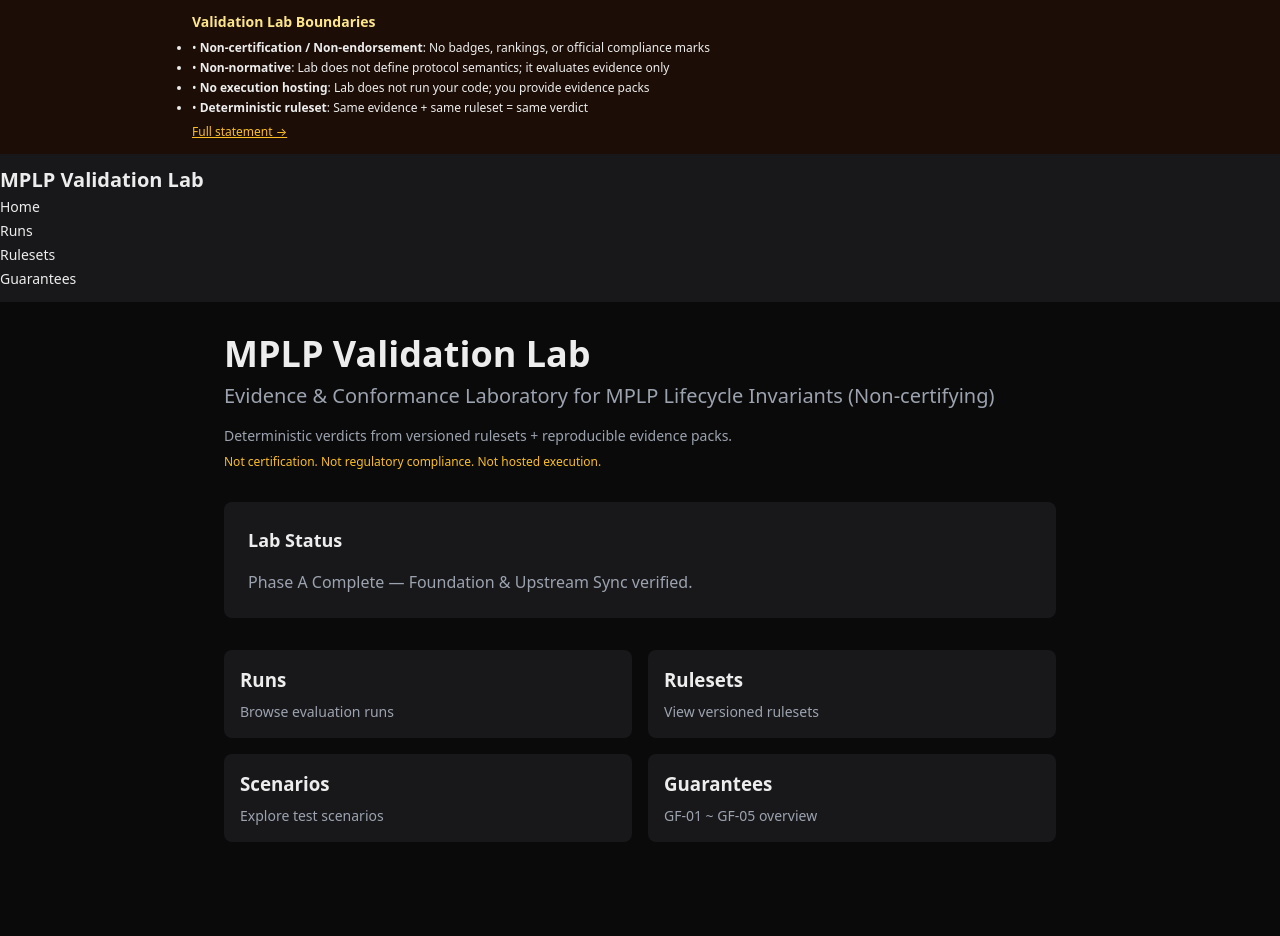
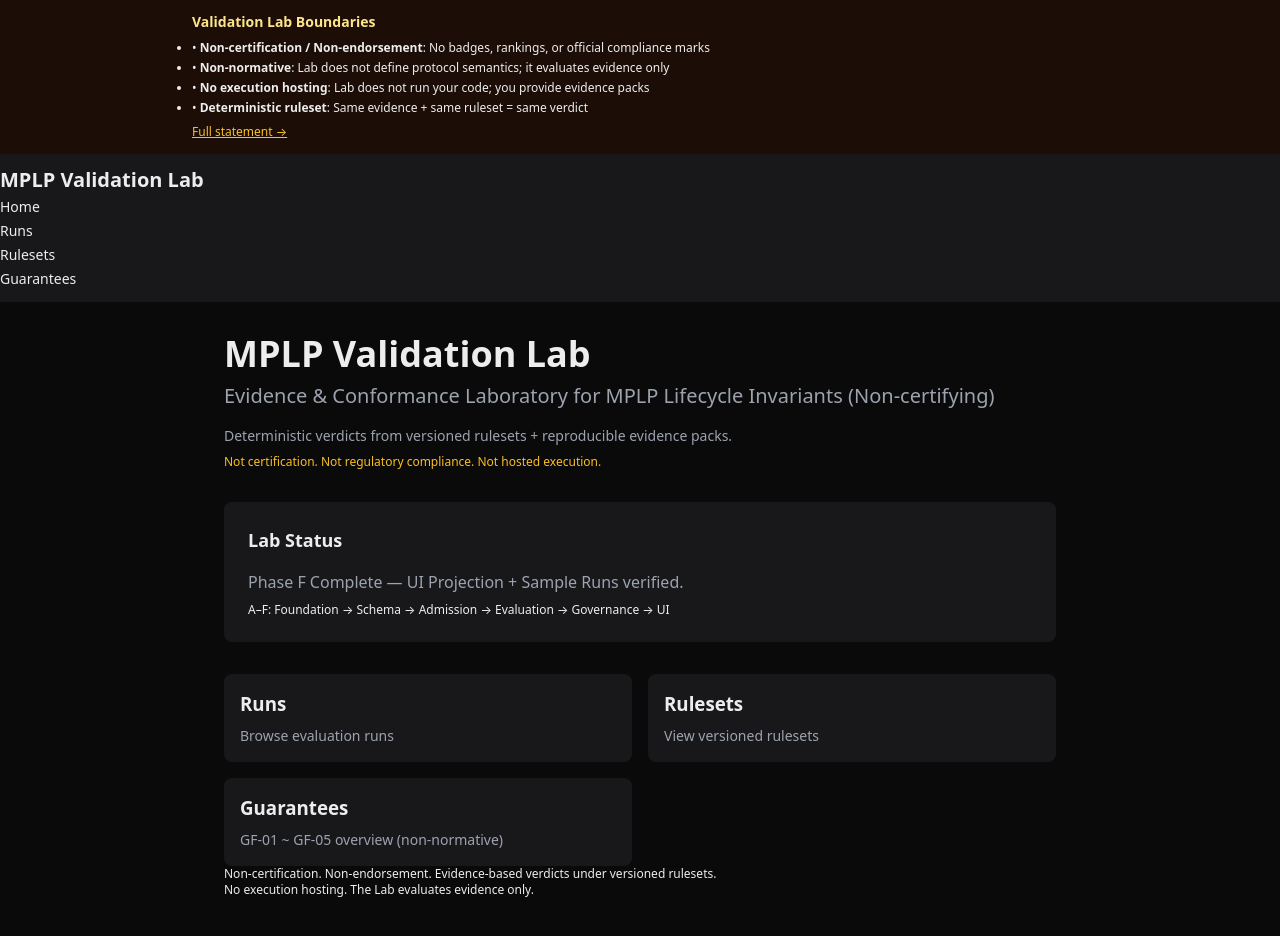
Before and after one commit to Coregentis/MPLP-Validation-Lab, a Next.js app: page / in a window 1280 px wide. Shown: the top 936 px of the page. Built offline with nearby package versions, Linux system fonts and the light colour scheme.

Commit message:
fix(phase-g): Home page hardening
1. Remove /scenarios link (404 - not yet implemented)
2. Update status: Phase A → Phase F Complete
3. Add footer governance banner
4. Improve card hover state

Verification:
✓ npm run gates: PASS
✓ No 404 navigation entries

```diff
--- a/app/page.tsx
+++ b/app/page.tsx
@@ -18,28 +18,33 @@ export default function Home() {
             <section className="bg-zinc-900 border border-zinc-700 rounded-lg p-6 mb-8">
                 <h2 className="text-lg font-semibold mb-4">Lab Status</h2>
                 <p className="text-gray-400">
-                    Phase A Complete — Foundation &amp; Upstream Sync verified.
+                    Phase F Complete — UI Projection + Sample Runs verified.
+                </p>
+                <p className="text-xs text-zinc-500 mt-2">
+                    A–F: Foundation → Schema → Admission → Evaluation → Governance → UI
                 </p>
             </section>
 
             <section className="grid gap-4 md:grid-cols-2">
-                <a href="/runs" className="card block p-4 bg-zinc-900 border border-zinc-700 rounded-lg transition">
+                <a href="/runs" className="card block p-4 bg-zinc-900 border border-zinc-700 rounded-lg transition hover:border-zinc-500">
                     <h3 className="font-semibold mb-2">Runs</h3>
                     <p className="text-sm text-gray-400">Browse evaluation runs</p>
                 </a>
-                <a href="/rulesets" className="card block p-4 bg-zinc-900 border border-zinc-700 rounded-lg transition">
+                <a href="/rulesets" className="card block p-4 bg-zinc-900 border border-zinc-700 rounded-lg transition hover:border-zinc-500">
                     <h3 className="font-semibold mb-2">Rulesets</h3>
                     <p className="text-sm text-gray-400">View versioned rulesets</p>
                 </a>
-                <a href="/scenarios" className="card block p-4 bg-zinc-900 border border-zinc-700 rounded-lg transition">
-                    <h3 className="font-semibold mb-2">Scenarios</h3>
-                    <p className="text-sm text-gray-400">Explore test scenarios</p>
-                </a>
-                <a href="/guarantees" className="card block p-4 bg-zinc-900 border border-zinc-700 rounded-lg transition">
+                <a href="/guarantees" className="card block p-4 bg-zinc-900 border border-zinc-700 rounded-lg transition hover:border-zinc-500">
                     <h3 className="font-semibold mb-2">Guarantees</h3>
-                    <p className="text-sm text-gray-400">GF-01 ~ GF-05 overview</p>
+                    <p className="text-sm text-gray-400">GF-01 ~ GF-05 overview (non-normative)</p>
                 </a>
             </section>
+
+            {/* Governance Banner */}
+            <footer className="mt-12 text-center text-xs text-zinc-500">
+                <p>Non-certification. Non-endorsement. Evidence-based verdicts under versioned rulesets.</p>
+                <p className="mt-1">No execution hosting. The Lab evaluates evidence only.</p>
+            </footer>
         </div>
     );
 }
--- a/artifacts/gates/gate-04-language.report.json
+++ b/artifacts/gates/gate-04-language.report.json
@@ -2,7 +2,7 @@
   "gate_id": "GATE-04",
   "gate_name": "Non-endorsement Language Lint",
   "status": "PASS",
-  "evaluated_at": "2026-01-10T04:33:11.199Z",
+  "evaluated_at": "2026-01-10T07:51:10.277Z",
   "findings": [],
   "summary": {
     "files_scanned": 129,
--- a/artifacts/gates/gate-05-no-exec-hosting.report.json
+++ b/artifacts/gates/gate-05-no-exec-hosting.report.json
@@ -2,7 +2,7 @@
   "gate_id": "GATE-05",
   "gate_name": "No Execution Hosting Guard",
   "status": "PASS",
-  "evaluated_at": "2026-01-10T04:33:11.496Z",
+  "evaluated_at": "2026-01-10T07:51:10.554Z",
   "findings": [],
   "summary": {
     "files_scanned": 40,
--- a/artifacts/gates/gate-06-robots-policy.report.json
+++ b/artifacts/gates/gate-06-robots-policy.report.json
@@ -2,7 +2,7 @@
   "gate_id": "GATE-06",
   "gate_name": "Robots/Noindex Policy",
   "status": "PASS",
-  "evaluated_at": "2026-01-10T04:33:11.798Z",
+  "evaluated_at": "2026-01-10T07:51:10.871Z",
   "findings": [],
   "summary": {
     "files_scanned": 1,
```
